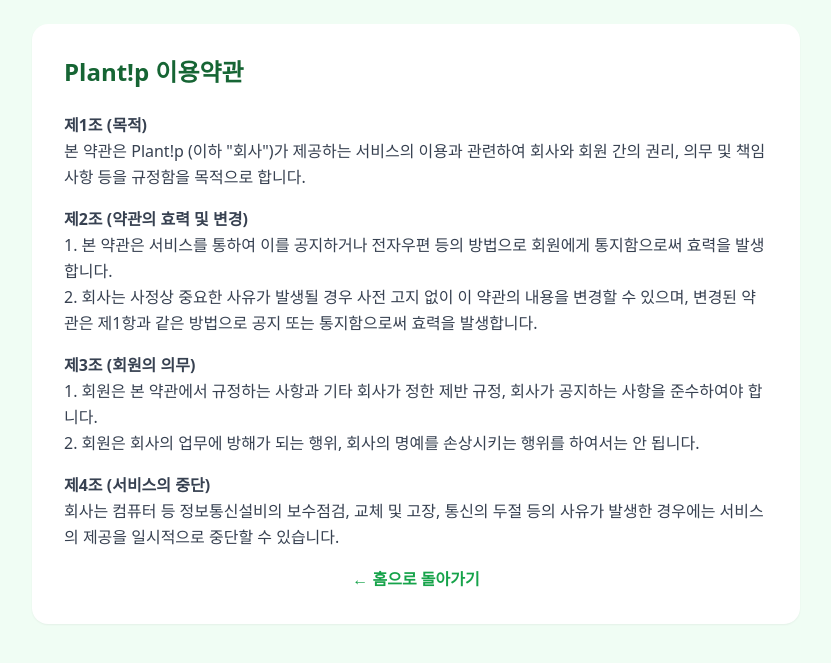
After one commit to aawle1294-git/plant-wiki, a FastAPI app: template templates/terms.html in a window 1280 px wide. The commit adds this page. Shown: the top 663 px of the page, without its empty margins (224-1055 px from the left). Run offline with FastAPI, Linux system fonts and the light colour scheme; the template is opened without the code that fills it, so the values that code supplies are empty; some libraries are stand-ins or nearby versions.

Commit message:
feat: Add privacy and terms policy pages for AdSense

```diff
--- a/main.py
+++ b/main.py
@@ -1136,6 +1136,14 @@ def generate_fallback_plant_data(plant_name: str) -> Dict[str, Any]:
 async def read_root(request: Request):
     return templates.TemplateResponse(request=request, name="index.html", context={})
 
+@app.get("/privacy", response_class=HTMLResponse)
+async def serve_privacy(request: Request):
+    return templates.TemplateResponse(request=request, name="privacy.html", context={})
+
+@app.get("/terms", response_class=HTMLResponse)
+async def serve_terms(request: Request):
+    return templates.TemplateResponse(request=request, name="terms.html", context={})
+
 @app.post("/api/search")
 async def search_plant(payload: SearchRequest, request: Request):
     plant_name = payload.name.strip()
--- /dev/null
+++ b/templates/terms.html
@@ -0,0 +1,23 @@
+<!DOCTYPE html>
+<html lang="ko">
+<head>
+    <meta charset="UTF-8">
+    <title>이용약관 - Plant!p</title>
+    <meta name="viewport" content="width=device-width, initial-scale=1.0">
+    <script src="https://cdn.tailwindcss.com"></script>
+</head>
+<body class="bg-green-50 p-6 font-sans">
+    <div class="max-w-3xl mx-auto bg-white p-8 rounded-2xl shadow-sm">
+        <h1 class="text-2xl font-bold text-green-800 mb-6">Plant!p 이용약관</h1>
+        <div class="space-y-4 text-gray-700 leading-relaxed">
+            <p><strong>제1조 (목적)</strong><br>본 약관은 Plant!p (이하 "회사")가 제공하는 서비스의 이용과 관련하여 회사와 회원 간의 권리, 의무 및 책임사항 등을 규정함을 목적으로 합니다.</p>
+            <p><strong>제2조 (약관의 효력 및 변경)</strong><br>1. 본 약관은 서비스를 통하여 이를 공지하거나 전자우편 등의 방법으로 회원에게 통지함으로써 효력을 발생합니다.<br>2. 회사는 사정상 중요한 사유가 발생될 경우 사전 고지 없이 이 약관의 내용을 변경할 수 있으며, 변경된 약관은 제1항과 같은 방법으로 공지 또는 통지함으로써 효력을 발생합니다.</p>
+            <p><strong>제3조 (회원의 의무)</strong><br>1. 회원은 본 약관에서 규정하는 사항과 기타 회사가 정한 제반 규정, 회사가 공지하는 사항을 준수하여야 합니다.<br>2. 회원은 회사의 업무에 방해가 되는 행위, 회사의 명예를 손상시키는 행위를 하여서는 안 됩니다.</p>
+            <p><strong>제4조 (서비스의 중단)</strong><br>회사는 컴퓨터 등 정보통신설비의 보수점검, 교체 및 고장, 통신의 두절 등의 사유가 발생한 경우에는 서비스의 제공을 일시적으로 중단할 수 있습니다.</p>
+            <div class="mt-8 text-center">
+                <a href="/" class="text-green-600 font-bold hover:underline">← 홈으로 돌아가기</a>
+            </div>
+        </div>
+    </div>
+</body>
+</html>
```
Also changed, not shown: templates/index.html (+10 -0 lines), templates/privacy.html (added, +23 -0 lines).
